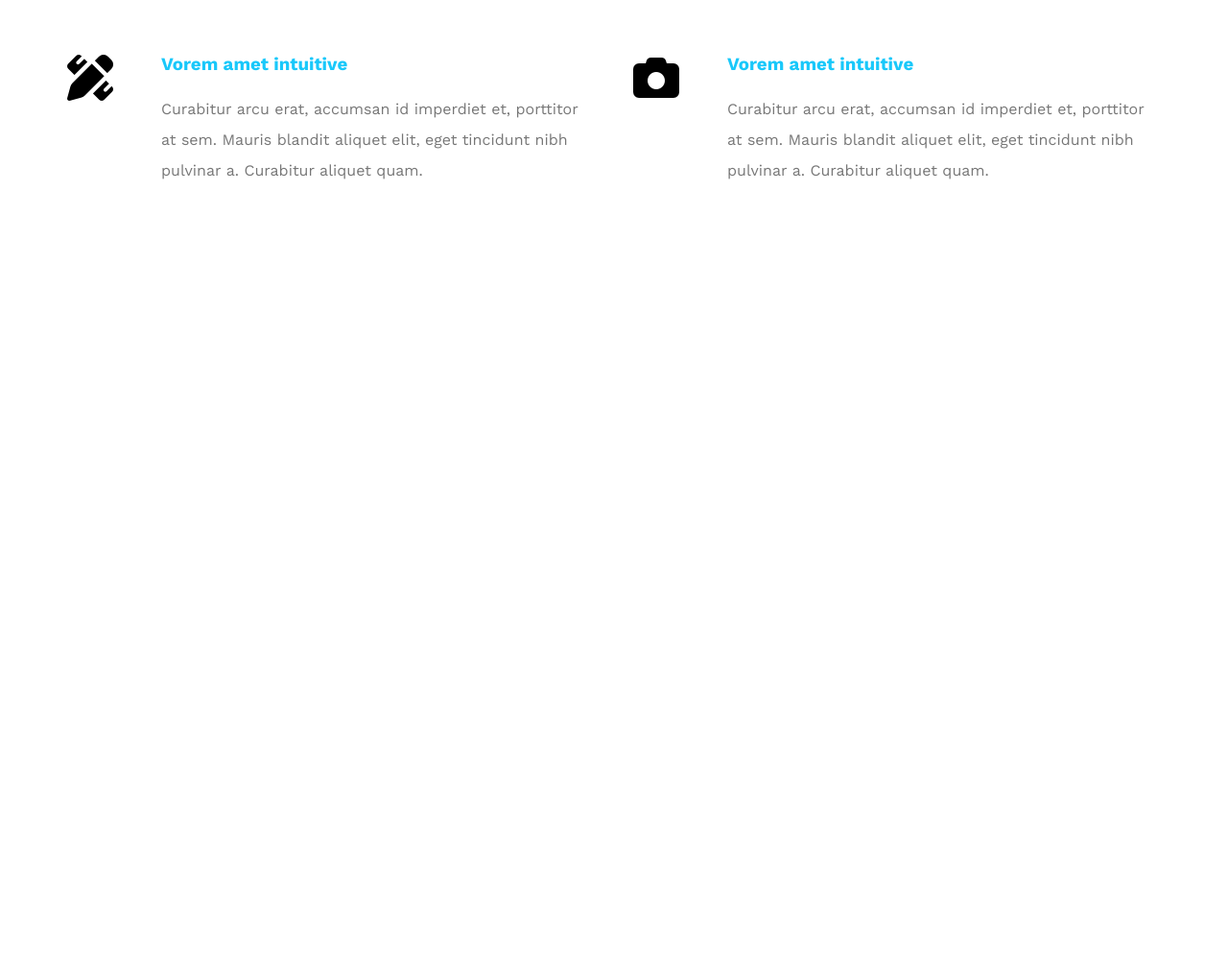
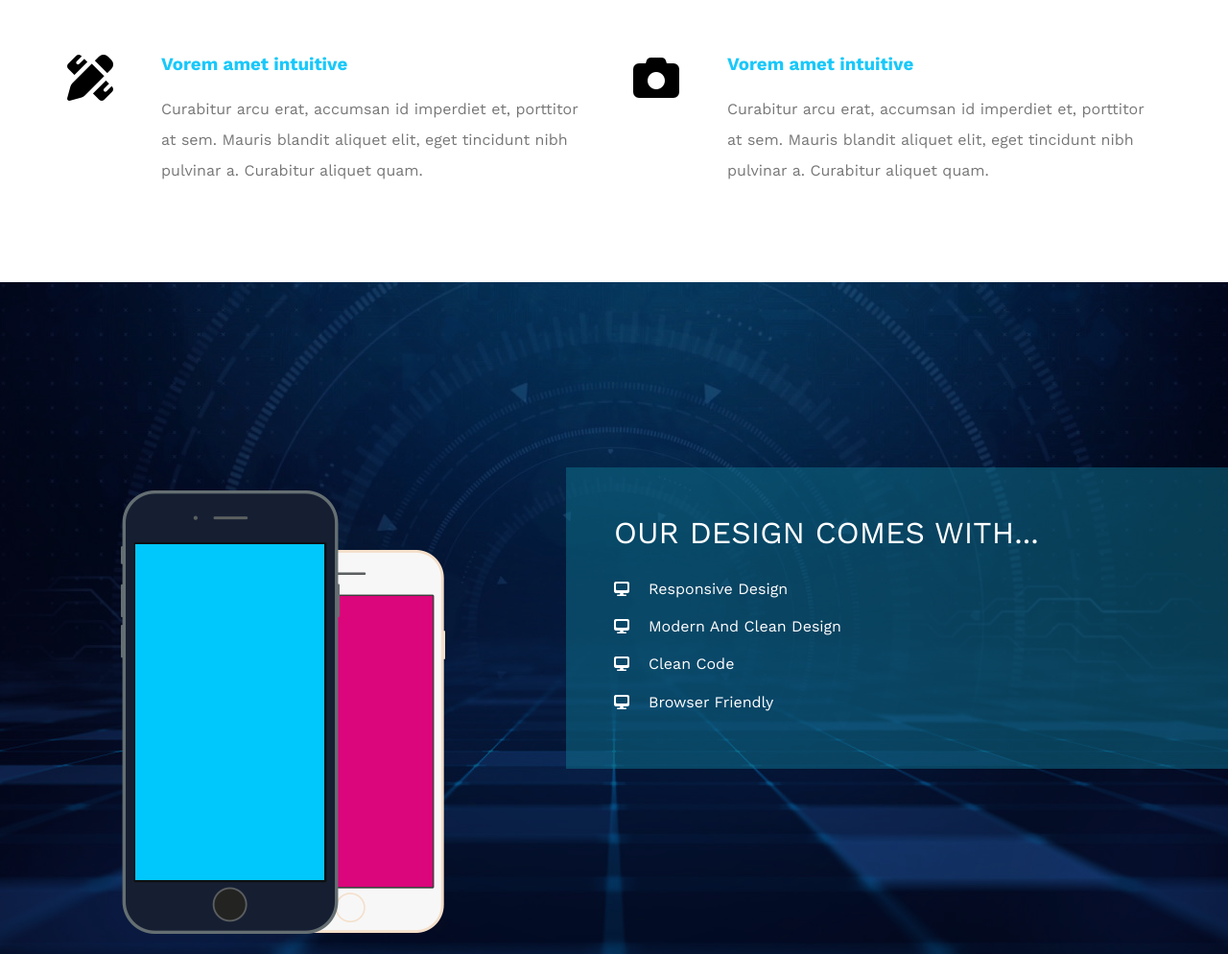
Before and after one commit to ahmed-abdelkhaliq/Template-2, a plain HTML site: page index.html in a window 1280 px wide. Shown: the part 1321-2315 px from the top of the page at 96% size. Before the commit the page ends 1615 px from the top, so only its background shows below. Drawn offline with nearby package versions, Linux system fonts and the light colour scheme.

Commit message:
create Design Section

```diff
--- a/css/css.css
+++ b/css/css.css
@@ -368,3 +368,67 @@
   color: #777;
 }
 /* End services */
+
+/* Start Design */
+
+.design {
+  padding-top: var(--section-padding);
+  padding-bottom: var(--section-padding);
+  height: 700px;
+  position: relative;
+  background-image: url(../images/design-features.jpg);
+  background-size: cover;
+  display: flex;
+  align-items: center;
+  overflow: hidden;
+}
+@media(max-width: 767px) {
+  .design {
+    flex-direction: column-reverse;
+    align-items: stretch;
+    height: 900px;
+  }
+}
+.design::before{
+  content: "";
+  position: absolute;
+  left: 0;
+  top: 0;
+  width: 100%;
+  height: 100%;
+  background-color: rgb(0 0 0 / 50%);
+}
+.design .image,
+.design .text {
+  position: relative;
+  z-index: 2;
+  flex: 1;
+}
+.design .image {
+  text-align: center;
+}
+.design .image img {
+  position: relative;
+  bottom: -100px;
+}
+.design .text {
+  padding: 50px;
+  color: white;
+  background-color: var(--transparent-color);
+}
+.design .text h2 {
+  font-weight: normal;
+  font-size: 32px;
+  text-transform: uppercase;
+  margin-bottom: 20px;
+}
+.design .text ul li {
+  padding: 10px 0;
+}
+.design .text ul li::before {
+  font-family: "Font Awesome 5 Free";
+  content: "\f108";
+  font-weight: 900;
+  margin-right: 20px;
+}
+/* End Design */
--- a/index.html
+++ b/index.html
@@ -24,12 +24,12 @@
             <nav>
                 <i class="fa-solid fa-bars toggle-menu"></i>
                 <ul>
-                    <li><a href="#" class="active">Home</a></li>
-                    <li><a href="#">Services</a></li>
-                    <li><a href="#">Portfolio</a></li>
-                    <li><a href="#">About</a></li>
-                    <li><a href="#">Pricing</a></li>
-                    <li><a href="#">Contact</a></li>
+                    <li><a href="#home" class="active">Home</a></li>
+                    <li><a href="#services">Services</a></li>
+                    <li><a href="#portfolio">Portfolio</a></li>
+                    <li><a href="#about">About</a></li>
+                    <li><a href="#pricing">Pricing</a></li>
+                    <li><a href="#contact">Contact</a></li>
                 </ul>
                 <div class="form">
                     <i class="fas fa-search"></i>
@@ -63,7 +63,7 @@
     </div>
     <!-- End Landing -->
     <!-- Start services -->
-    <div class="services">
+    <div class="services" id="services">
         <div class="container">
             <div class="section">
                 <div class="main-heading">
@@ -116,6 +116,21 @@
         </div>
     </div>
     <!-- End services -->
-</body>
+    <!-- Start Design -->
+     <div class="design">
+        <div class="image">
+        <img src="images/mobile.png" alt="mobile">
+        </div>
+        <div class="text">
+            <h2>Our Design Comes With...</h2>
+            <ul>
+                <li>Responsive Design</li>
+                <li>Modern And Clean Design</li>
+                <li>Clean Code</li>
+                <li>Browser Friendly</li>
+            </ul>
+        </div>
+     </div>
+    <!-- End Design -->
 </body>
 </html>
```
Also changed, not shown: images/about.png (added), images/design-features.jpg (added), images/logo.ico (added), images/mobile.png (added), images/quote.jpg (added), images/shuffle-01.jpg (added), images/shuffle-02.jpg (added), images/shuffle-03.jpg (added), images/shuffle-04.jpg (added), images/shuffle-05.jpg (added), images/shuffle-06.jpg (added), images/shuffle-07.jpg (added), images/shuffle-08.jpg (added), images/skills-01.jpg (added), 3 more files.
